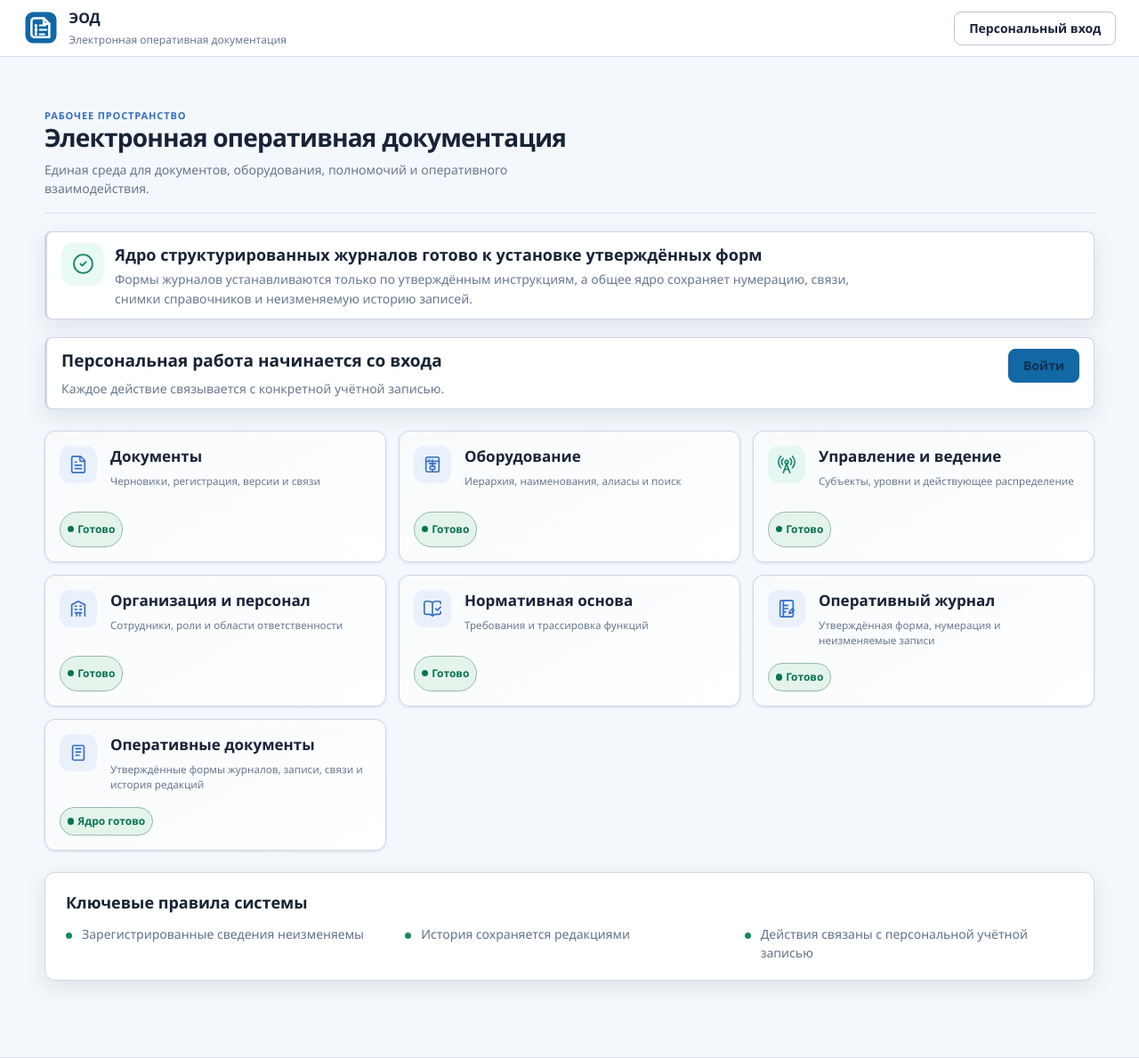
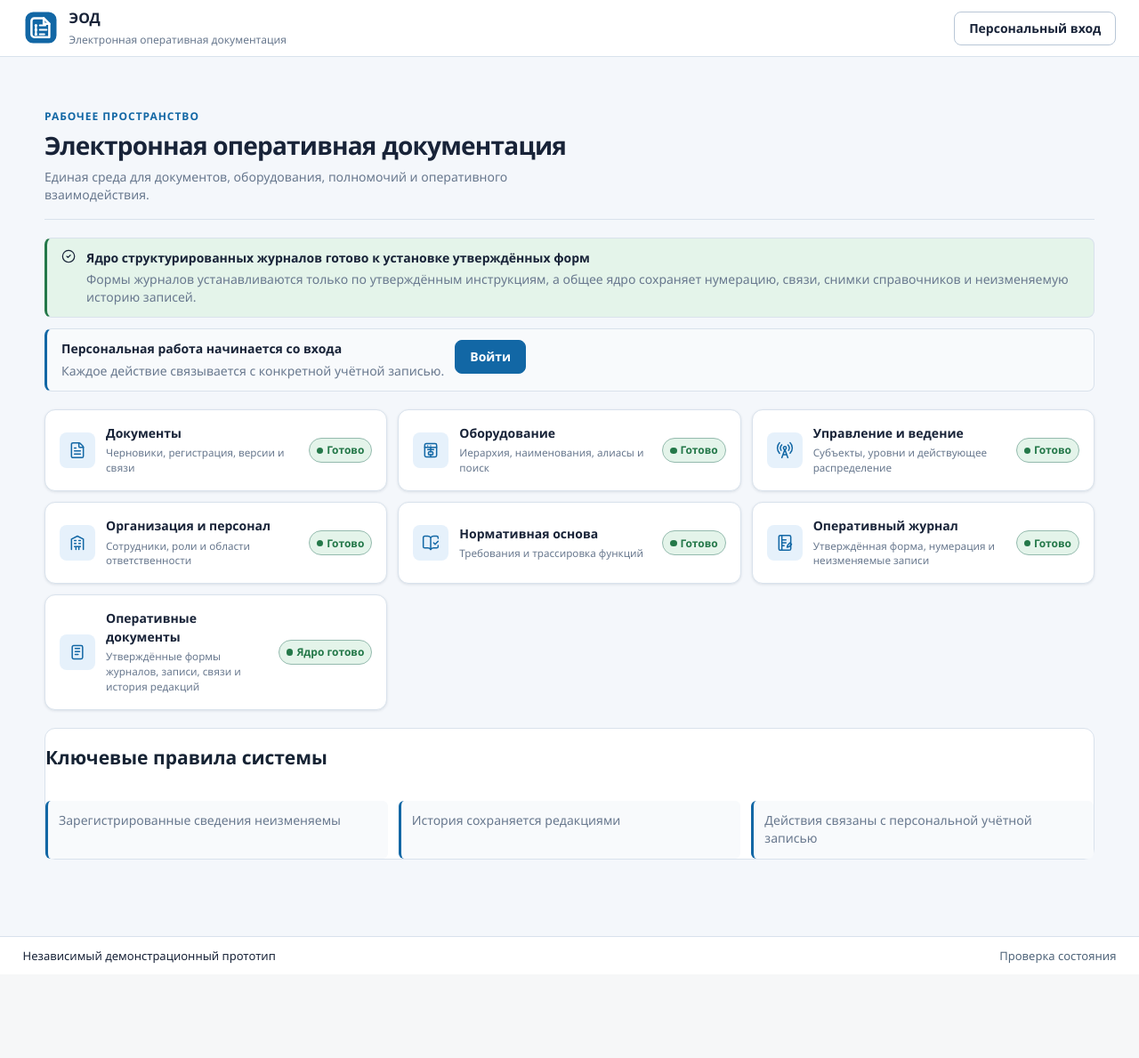
Before and after one commit to genrudko/electronic-operational-docs, a Django app: template src/templates/system/home.html in a window 1280 px wide. Shown: the top 1189 px of the page at 89% size. After the commit the page ends 1083 px from the top, so only its background shows below. Run offline with Django 5.2, Linux system fonts and the light colour scheme; the template is opened without the code that fills it, so the values that code supplies are empty; parts of the project's set-up code (start-up, migrations or seed data) failed here and were passed over; some web fonts are replaced.

Commit message:
feat(ux): migrate home to canonical platform primitives

```diff
--- a/src/templates/system/home.html
+++ b/src/templates/system/home.html
@@ -2,26 +2,24 @@
 {% load static %}
 
 {% block content %}
-<section class="page-heading presentation-heading da-page-header">
+<section class="da-page-header">
     <div>
-        <div class="section-kicker">Рабочее пространство</div>
+        <span class="ux-kicker">Рабочее пространство</span>
         <h1>Электронная оперативная документация</h1>
         <p>Единая среда для документов, оборудования, полномочий и оперативного взаимодействия.</p>
     </div>
     {% if request.user.is_authenticated %}
-        <a class="quiet-action da-button is-secondary" href="{% url 'organizations:account' %}">
+        <a class="da-button is-secondary" href="{% url 'organizations:account' %}">
             <svg class="ui-icon" aria-hidden="true"><use href="{% static 'system/icons.svg' %}#icon-settings"></use></svg>
             Настроить интерфейс
         </a>
     {% endif %}
 </section>
 
-<section class="hero presentation-hero da-alert is-success">
-    <div class="hero-icon">
-        <svg class="ui-icon" aria-hidden="true"><use href="{% static 'system/icons.svg' %}#icon-check"></use></svg>
-    </div>
+<section class="da-alert is-success">
+    <svg class="ui-icon" aria-hidden="true"><use href="{% static 'system/icons.svg' %}#icon-check"></use></svg>
     <div>
-        <div class="hero-title">Ядро структурированных журналов готово к установке утверждённых форм</div>
+        <strong>Ядро структурированных журналов готово к установке утверждённых форм</strong>
         <p>
             Формы журналов устанавливаются только по утверждённым инструкциям, а общее ядро сохраняет
             нумерацию, связи, снимки справочников и неизменяемую историю записей.
@@ -30,65 +28,65 @@
 </section>
 
 {% if request.user.is_authenticated %}
-<section class="summary-grid presentation-summary">
-    <article class="metric da-card"><span>Черновики</span><strong>{{ system_stats.drafts }}</strong></article>
-    <article class="metric da-card"><span>Зарегистрировано</span><strong>{{ system_stats.registered }}</strong></article>
-    <article class="metric da-card"><span>Оборудование</span><strong>{{ system_stats.equipment }}</strong></article>
-    <article class="metric da-card"><span>Действующие назначения управления</span><strong>{{ system_stats.management }}</strong></article>
-    <article class="metric da-card"><span>Типы оперативных документов</span><strong>{{ system_stats.operational_document_types }}</strong></article>
-    <article class="metric da-card"><span>Структурированные записи</span><strong>{{ system_stats.operational_document_records }}</strong></article>
+<section class="ux-stat-grid" aria-label="Сводка системы">
+    <article class="ux-stat"><span>Черновики</span><strong>{{ system_stats.drafts }}</strong></article>
+    <article class="ux-stat"><span>Зарегистрировано</span><strong>{{ system_stats.registered }}</strong></article>
+    <article class="ux-stat"><span>Оборудование</span><strong>{{ system_stats.equipment }}</strong></article>
+    <article class="ux-stat"><span>Действующие назначения управления</span><strong>{{ system_stats.management }}</strong></article>
+    <article class="ux-stat"><span>Типы оперативных документов</span><strong>{{ system_stats.operational_document_types }}</strong></article>
+    <article class="ux-stat"><span>Структурированные записи</span><strong>{{ system_stats.operational_document_records }}</strong></article>
 </section>
 {% else %}
-<section class="login-callout da-alert">
+<section class="da-alert">
     <div>
-        <h2>Персональная работа начинается со входа</h2>
+        <strong>Персональная работа начинается со входа</strong>
         <p>Каждое действие связывается с конкретной учётной записью.</p>
     </div>
-    <a class="button da-button" href="{% url 'organizations:login' %}">Войти</a>
+    <a class="da-button" href="{% url 'organizations:login' %}">Войти</a>
 </section>
 {% endif %}
 
-<section class="module-launcher" aria-label="Разделы системы">
-    <a class="module-tile active da-card" href="{% url 'documents:list' %}">
-        <span class="module-icon"><svg class="ui-icon" aria-hidden="true"><use href="{% static 'system/icons.svg' %}#icon-document"></use></svg></span>
-        <span class="module-copy"><strong>Документы</strong><small>Черновики, регистрация, версии и связи</small></span>
-        <span class="module-status ready da-status is-success">Готово</span>
+<section class="ux-launcher-grid" aria-label="Разделы системы">
+    <a class="da-card ux-launcher-card" href="{% url 'documents:list' %}">
+        <span class="ux-launcher-icon"><svg class="ui-icon" aria-hidden="true"><use href="{% static 'system/icons.svg' %}#icon-document"></use></svg></span>
+        <span class="ux-launcher-copy"><strong>Документы</strong><small>Черновики, регистрация, версии и связи</small></span>
+        <span class="da-status is-success">Готово</span>
     </a>
-    <a class="module-tile active da-card" href="{% url 'equipment:registry' %}">
-        <span class="module-icon"><svg class="ui-icon" aria-hidden="true"><use href="{% static 'system/icons.svg' %}#icon-equipment"></use></svg></span>
-        <span class="module-copy"><strong>Оборудование</strong><small>Иерархия, наименования, алиасы и поиск</small></span>
-        <span class="module-status ready da-status is-success">Готово</span>
+    <a class="da-card ux-launcher-card" href="{% url 'equipment:registry' %}">
+        <span class="ux-launcher-icon"><svg class="ui-icon" aria-hidden="true"><use href="{% static 'system/icons.svg' %}#icon-equipment"></use></svg></span>
+        <span class="ux-launcher-copy"><strong>Оборудование</strong><small>Иерархия, наименования, алиасы и поиск</small></span>
+        <span class="da-status is-success">Готово</span>
     </a>
-    <a class="module-tile active da-card" href="{% url 'dispatching:registry' %}">
-        <span class="module-icon management"><svg class="ui-icon" aria-hidden="true"><use href="{% static 'system/icons.svg' %}#icon-management"></use></svg></span>
-        <span class="module-copy"><strong>Управление и ведение</strong><small>Субъекты, уровни и действующее распределение</small></span>
-        <span class="module-status ready da-status is-success">Готово</span>
+    <a class="da-card ux-launcher-card" href="{% url 'dispatching:registry' %}">
+        <span class="ux-launcher-icon"><svg class="ui-icon" aria-hidden="true"><use href="{% static 'system/icons.svg' %}#icon-management"></use></svg></span>
+        <span class="ux-launcher-copy"><strong>Управление и ведение</strong><small>Субъекты, уровни и действующее распределение</small></span>
+        <span class="da-status is-success">Готово</span>
     </a>
-    <a class="module-tile active da-card" href="{% url 'organizations:directory' %}">
-        <span class="module-icon"><svg class="ui-icon" aria-hidden="true"><use href="{% static 'system/icons.svg' %}#icon-organization"></use></svg></span>
-        <span class="module-copy"><strong>Организация и персонал</strong><small>Сотрудники, роли и области ответственности</small></span>
-        <span class="module-status ready da-status is-success">Готово</span>
+    <a class="da-card ux-launcher-card" href="{% url 'organizations:directory' %}">
+        <span class="ux-launcher-icon"><svg class="ui-icon" aria-hidden="true"><use href="{% static 'system/icons.svg' %}#icon-organization"></use></svg></span>
+        <span class="ux-launcher-copy"><strong>Организация и персонал</strong><small>Сотрудники, роли и области ответственности</small></span>
+        <span class="da-status is-success">Готово</span>
     </a>
-    <a class="module-tile active da-card" href="{% url 'normatives:registry' %}">
-        <span class="module-icon"><svg class="ui-icon" aria-hidden="true"><use href="{% static 'system/icons.svg' %}#icon-normative"></use></svg></span>
-        <span class="module-copy"><strong>Нормативная основа</strong><small>Требования и трассировка функций</small></span>
-        <span class="module-status ready da-status is-success">Готово</span>
+    <a class="da-card ux-launcher-card" href="{% url 'normatives:registry' %}">
+        <span class="ux-launcher-icon"><svg class="ui-icon" aria-hidden="true"><use href="{% static 'system/icons.svg' %}#icon-normative"></use></svg></span>
+        <span class="ux-launcher-copy"><strong>Нормативная основа</strong><small>Требования и трассировка функций</small></span>
+        <span class="da-status is-success">Готово</span>
     </a>
-    <a class="module-tile active da-card" href="{% url 'operational_log:registry' %}">
-        <span class="module-icon"><svg class="ui-icon" aria-hidden="true"><use href="{% static 'system/icons.svg' %}#icon-journal"></use></svg></span>
-        <span class="module-copy"><strong>Оперативный журнал</strong><small>Утверждённая форма, нумерация и неизменяемые записи</small></span>
-        <span class="module-status ready da-status is-success">Готово</span>
+    <a class="da-card ux-launcher-card" href="{% url 'operational_log:registry' %}">
+        <span class="ux-launcher-icon"><svg class="ui-icon" aria-hidden="true"><use href="{% static 'system/icons.svg' %}#icon-journal"></use></svg></span>
+        <span class="ux-launcher-copy"><strong>Оперативный журнал</strong><small>Утверждённая форма, нумерация и неизменяемые записи</small></span>
+        <span class="da-status is-success">Готово</span>
     </a>
-    <a class="module-tile active da-card" href="{% url 'operational_documents:registry' %}">
-        <span class="module-icon"><svg class="ui-icon" aria-hidden="true"><use href="{% static 'system/icons.svg' %}#icon-request"></use></svg></span>
-        <span class="module-copy"><strong>Оперативные документы</strong><small>Утверждённые формы журналов, записи, связи и история редакций</small></span>
-        <span class="module-status ready da-status is-success">Ядро готово</span>
+    <a class="da-card ux-launcher-card" href="{% url 'operational_documents:registry' %}">
+        <span class="ux-launcher-icon"><svg class="ui-icon" aria-hidden="true"><use href="{% static 'system/icons.svg' %}#icon-request"></use></svg></span>
+        <span class="ux-launcher-copy"><strong>Оперативные документы</strong><small>Утверждённые формы журналов, записи, связи и история редакций</small></span>
+        <span class="da-status is-success">Ядро готово</span>
     </a>
 </section>
 
-<section class="principles compact-principles da-panel-flat">
+<section class="da-panel-flat ux-stack">
     <h2>Ключевые правила системы</h2>
-    <div class="principle-grid">
+    <div class="ux-principle-grid">
         <span>Зарегистрированные сведения неизменяемы</span>
         <span>История сохраняется редакциями</span>
         <span>Действия связаны с персональной учётной записью</span>
```
